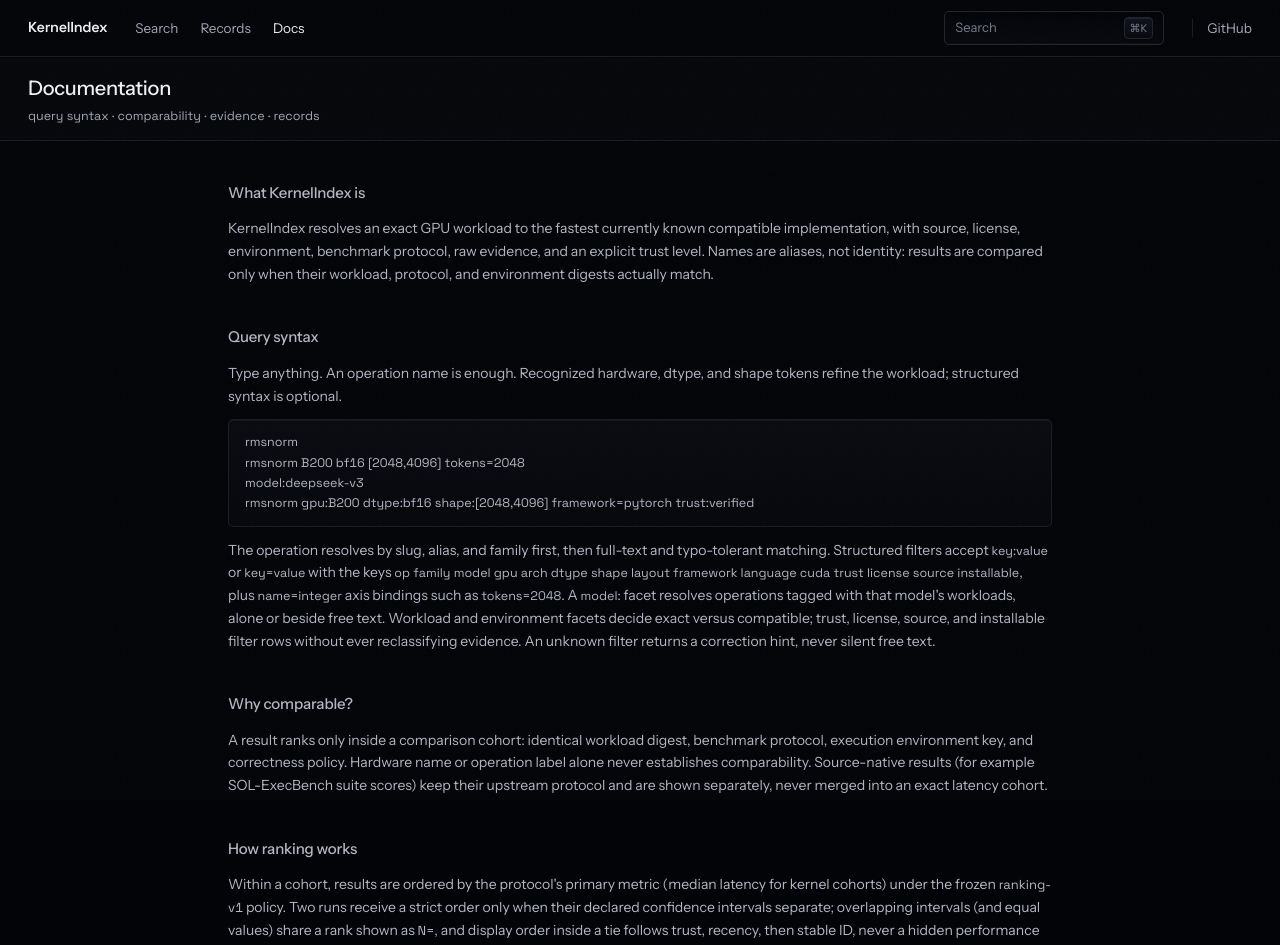
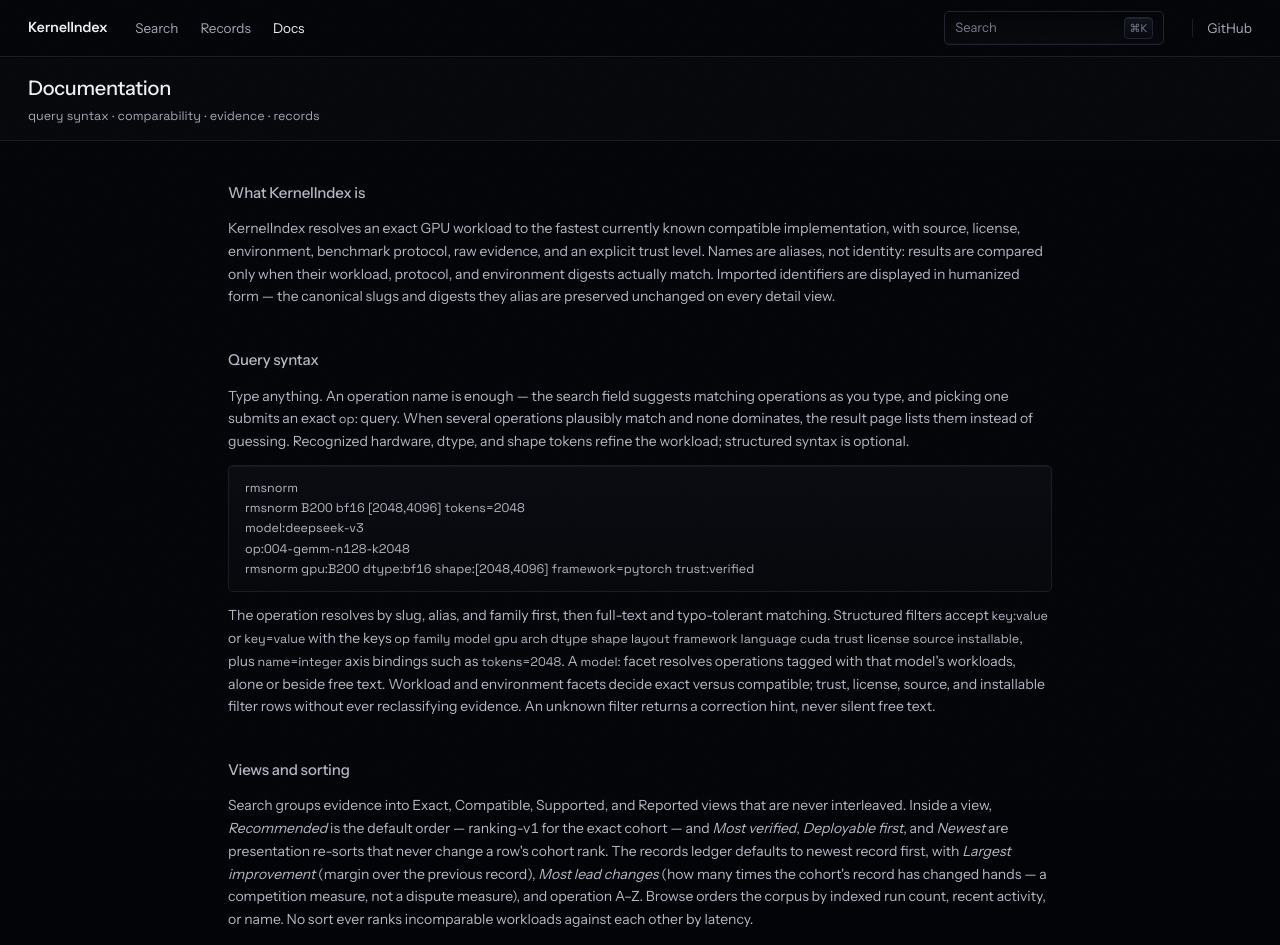
Before and after one commit to SamMausberg/KernelIndex, a Next.js app in the folder apps/web/: page /docs in a window 1280 px wide. Shown: the top 945 px of the page. Built offline with nearby package versions, Linux system fonts and the light colour scheme.

Commit message:
docs: sync search/records UX behavior, display-name policy, and corpus counts

```diff
--- a/apps/web/src/app/dev/design-lab/page.tsx
+++ b/apps/web/src/app/dev/design-lab/page.tsx
@@ -33,6 +33,8 @@
   const results = await fixtures.searchCatalog({ query: "rmsnorm B200 bf16" })
   const noResult = await fixtures.searchCatalog({ query: "unknown-op" })
   const emptyQuery = await fixtures.searchCatalog({ query: "" })
+  const multiMatch = await fixtures.searchCatalog({ query: "norm" })
+  const suggest = await fixtures.getOperationIndex()
   const records = await fixtures.getRecordsPage()
   const noFilters = { view: undefined, verified: false, deployable: false }
 
@@ -77,12 +79,27 @@
         />
       </State>
 
+      <State label="search · newest sort (presentation reorder)">
+        <SearchResults
+          model={results}
+          filters={{ ...noFilters, sort: "newest" }}
+        />
+      </State>
+
+      <State label="search · multi-match operation chooser">
+        <SearchResults model={multiMatch} filters={noFilters} />
+      </State>
+
       <State label="search · no matching operation">
         <SearchResults model={noResult} filters={noFilters} />
       </State>
 
-      <State label="search · empty query start state">
-        <SearchResults model={emptyQuery} filters={noFilters} />
+      <State label="search · empty query start state with suggestions wired">
+        <SearchResults
+          model={emptyQuery}
+          filters={noFilters}
+          suggest={suggest}
+        />
       </State>
 
       <State label="records · current ledger with history and tie">
@@ -112,6 +129,20 @@
           }}
         />
       </State>
+
+      <State label="records · sorted by largest improvement">
+        <RecordsLedger
+          model={records}
+          filters={{
+            view: "current",
+            hardware: null,
+            verified: false,
+            filter: "",
+            sort: "improvement",
+            page: 1,
+          }}
+        />
+      </State>
     </div>
   )
 }
--- a/apps/web/src/app/docs/page.tsx
+++ b/apps/web/src/app/docs/page.tsx
@@ -24,6 +24,17 @@
   ],
 ] as const
 
+const SECTIONS = [
+  ["what", "What KernelIndex is"],
+  ["query-syntax", "Query syntax"],
+  ["views", "Views and sorting"],
+  ["comparability", "Why comparable?"],
+  ["ranking", "How ranking works"],
+  ["evidence", "Evidence levels"],
+  ["records", "How records are decided"],
+  ["data", "Data and API"],
+] as const
+
 export default function DocsPage() {
   return (
     <>
@@ -32,6 +43,22 @@
         title="Documentation"
         context="query syntax · comparability · evidence · records"
       />
+      {/* Quiet section index on very wide screens (§16.3); the anchored
+          headings remain the navigation everywhere else. */}
+      <nav
+        aria-label="Sections"
+        className="fixed top-28 right-10 hidden w-52 2xl:block"
+      >
+        {SECTIONS.map(([id, label]) => (
+          <a
+            key={id}
+            href={`#${id}`}
+            className="block py-1 text-[12px] text-faint transition-colors hover:text-fg hover:no-underline"
+          >
+            {label}
+          </a>
+        ))}
+      </nav>
       <main className="shell-narrow animate-fade-in pb-24 text-[14px] leading-relaxed text-muted">
         <Section id="what" title="What KernelIndex is">
           <p>
@@ -39,13 +66,19 @@
             known compatible implementation, with source, license, environment,
             benchmark protocol, raw evidence, and an explicit trust level. Names
             are aliases, not identity: results are compared only when their
-            workload, protocol, and environment digests actually match.
+            workload, protocol, and environment digests actually match. Imported
+            identifiers are displayed in humanized form — the canonical slugs
+            and digests they alias are preserved unchanged on every detail view.
           </p>
         </Section>
 
         <Section id="query-syntax" title="Query syntax">
           <p>
-            Type anything. An operation name is enough. Recognized hardware,
+            Type anything. An operation name is enough — the search field
+            suggests matching operations as you type, and picking one submits an
+            exact <span className="font-mono text-[12.5px]">op:</span> query.
+            When several operations plausibly match and none dominates, the
+            result page lists them instead of guessing. Recognized hardware,
             dtype, and shape tokens refine the workload; structured syntax is
             optional.
           </p>
@@ -53,6 +86,7 @@
             {`rmsnorm
 rmsnorm B200 bf16 [2048,4096] tokens=2048
 model:deepseek-v3
+op:004-gemm-n128-k2048
 rmsnorm gpu:B200 dtype:bf16 shape:[2048,4096] framework=pytorch trust:verified`}
           </pre>
           <p className="mt-3">
@@ -74,6 +108,23 @@
             versus compatible; trust, license, source, and installable filter
             rows without ever reclassifying evidence. An unknown filter returns
             a correction hint, never silent free text.
+          </p>
+        </Section>
+
+        <Section id="views" title="Views and sorting">
+          <p>
+            Search groups evidence into Exact, Compatible, Supported, and
+            Reported views that are never interleaved. Inside a view,{" "}
+            <em>Recommended</em> is the default order — ranking-v1 for the exact
+            cohort — and <em>Most verified</em>, <em>Deployable first</em>, and{" "}
+            <em>Newest</em> are presentation re-sorts that never change a
+            row&apos;s cohort rank. The records ledger defaults to newest record
+            first, with <em>Largest improvement</em> (margin over the previous
+            record), <em>Most lead changes</em> (how many times the
+            cohort&apos;s record has changed hands — a competition measure, not
+            a dispute measure), and operation A–Z. Browse orders the corpus by
+            indexed run count, recent activity, or name. No sort ever ranks
+            incomparable workloads against each other by latency.
           </p>
         </Section>
 
```
Also changed, not shown: 1 other file (tests, documents, lock files or other folders).
